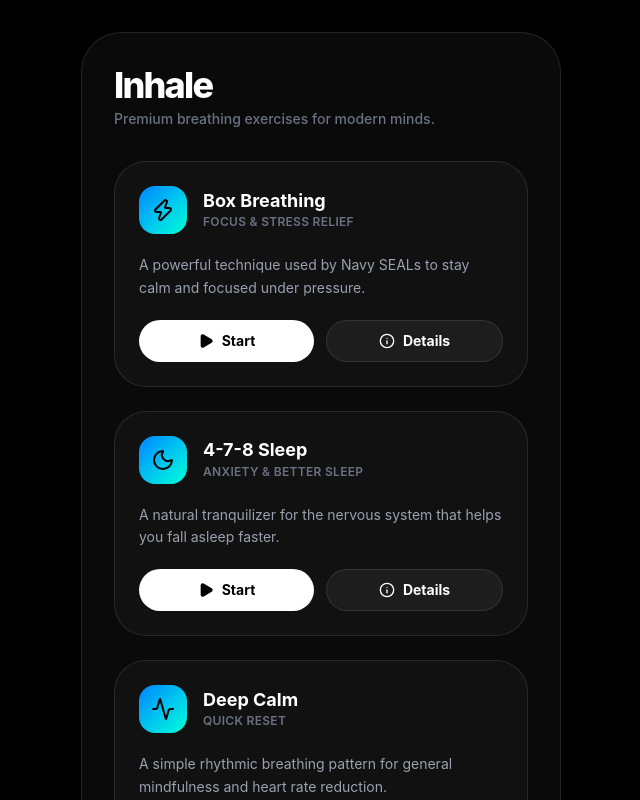
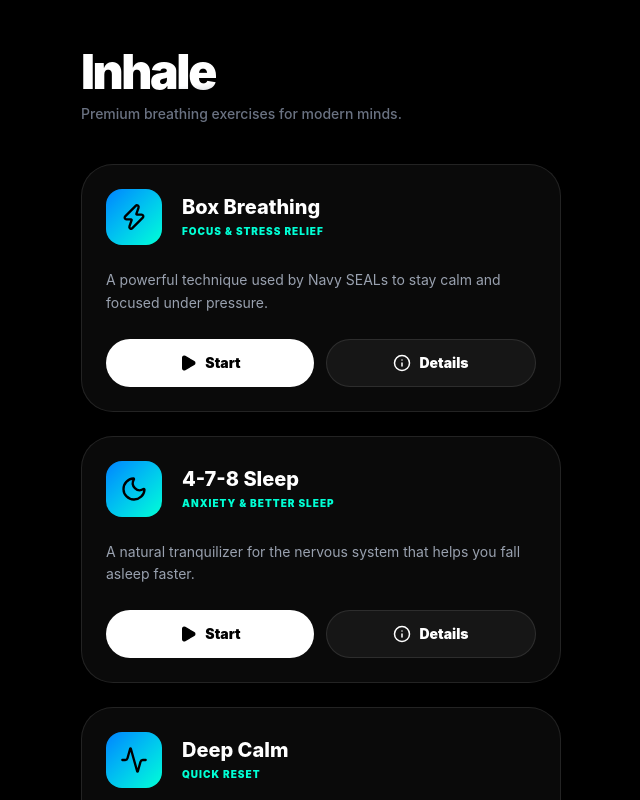
Before and after one commit to ajmalfaris11/Inhaler, a Next.js app: page / in a window 1280 px wide. Shown: the top 800 px of the page, without its empty margins (319-959 px from the left). Built offline with nearby package versions, Linux system fonts and the light colour scheme.

Commit message:
Remove outer container box for a cleaner open design

```diff
--- a/src/features/breathing/index.tsx
+++ b/src/features/breathing/index.tsx
@@ -33,17 +33,13 @@ export function BreathingExercise() {
   };
 
   return (
-    <div className="flex flex-col items-center w-full px-4 sm:px-0">
+    <div className="flex flex-col items-center w-full px-4 sm:px-0 max-w-[480px] mx-auto py-12">
       <AnimatePresence mode="wait">
         {view === 'home' && (
-          <div className="bg-surface border border-white/10 rounded-[40px] p-8 w-full max-auto max-w-[480px] mt-8 shadow-2xl">
-            <HomeView onStart={handleStart} onDetails={handleDetails} />
-          </div>
+          <HomeView onStart={handleStart} onDetails={handleDetails} />
         )}
         {view === 'exercise' && (
-          <div className="bg-surface border border-white/10 rounded-[40px] p-8 w-full max-auto max-w-[480px] mt-8 shadow-2xl">
-            <ExerciseView exercise={selectedExercise!} onBack={handleBack} />
-          </div>
+          <ExerciseView exercise={selectedExercise!} onBack={handleBack} />
         )}
       </AnimatePresence>
 
@@ -64,9 +60,10 @@ function HomeView({ onStart, onDetails }: { onStart: (ex: Exercise) => void; onD
       animate={{ opacity: 1, y: 0 }}
       exit={{ opacity: 0, y: -20 }}
       transition={{ duration: 0.4 }}
+      className="w-full"
     >
-      <h1 className="text-4xl font-extrabold tracking-tighter mb-1 bg-gradient-to-br from-white via-white to-gray-500 bg-clip-text text-transparent">Inhale</h1>
-      <p className="text-gray-500 text-sm font-medium mb-8">Premium breathing exercises for modern minds.</p>
+      <h1 className="text-5xl font-black tracking-tighter mb-2 bg-gradient-to-br from-white via-white to-gray-600 bg-clip-text text-transparent text-center sm:text-left">Inhale</h1>
+      <p className="text-gray-500 text-sm font-medium mb-10 text-center sm:text-left">Premium breathing exercises for modern minds.</p>
 
       {exercises.map((ex) => (
         <ExerciseCard key={ex.id} exercise={ex} onStart={() => onStart(ex)} onDetails={() => onDetails(ex)} />
@@ -79,14 +76,14 @@ function ExerciseCard({ exercise, onStart, onDetails }: { exercise: Exercise; on
   const Icon = IconMap[exercise.icon as keyof typeof IconMap] || Activity;
 
   return (
-    <div className="bg-white/[0.03] border border-white/10 rounded-[32px] p-6 mb-6 transition-all duration-400 hover:bg-surface-hover hover:border-accent-start/20 flex flex-col gap-5">
-      <div className="flex items-center gap-4">
-        <div className="w-12 h-12 rounded-2xl bg-gradient-to-br from-accent-start to-accent-end flex items-center justify-center shrink-0">
-          <Icon size={24} color="black" />
+    <div className="bg-surface border border-white/10 rounded-[32px] p-6 mb-6 transition-all duration-400 hover:bg-surface-hover hover:border-accent-start/20 flex flex-col gap-6 shadow-xl">
+      <div className="flex items-center gap-5">
+        <div className="w-14 h-14 rounded-2xl bg-gradient-to-br from-accent-start to-accent-end flex items-center justify-center shrink-0">
+          <Icon size={28} color="black" />
         </div>
         <div className="flex-1">
-          <div className="font-bold text-lg leading-tight">{exercise.name}</div>
-          <div className="text-xs text-gray-500 mt-0.5 uppercase tracking-wide font-semibold">{exercise.subtitle}</div>
+          <div className="font-extrabold text-xl leading-tight">{exercise.name}</div>
+          <div className="text-[10px] text-accent-end mt-1 uppercase tracking-widest font-black">{exercise.subtitle}</div>
         </div>
       </div>
 
@@ -95,12 +92,12 @@ function ExerciseCard({ exercise, onStart, onDetails }: { exercise: Exercise; on
       </p>
 
       <div className="flex gap-3 w-full">
-        <button className="flex-1 bg-white text-black hover:bg-gray-200 rounded-full py-2.5 px-4 font-bold text-sm flex items-center justify-center gap-2 transition-all" onClick={onStart}>
-          <Play size={16} fill="black" />
+        <button className="flex-1 bg-white text-black hover:bg-gray-200 rounded-full h-12 font-black text-sm flex items-center justify-center gap-2 transition-all active:scale-[0.97]" onClick={onStart}>
+          <Play size={18} fill="black" />
           Start
         </button>
-        <button className="flex-1 bg-white/5 border border-white/10 text-white hover:bg-white/10 rounded-full py-2.5 px-4 font-bold text-sm flex items-center justify-center gap-2 transition-all" onClick={onDetails}>
-          <Info size={16} />
+        <button className="flex-1 bg-white/5 border border-white/10 text-white hover:bg-white/10 rounded-full h-12 font-black text-sm flex items-center justify-center gap-2 transition-all active:scale-[0.97]" onClick={onDetails}>
+          <Info size={18} />
           Details
         </button>
       </div>
@@ -117,48 +114,48 @@ function DetailsView({ exercise, onBack, onStart }: { exercise: Exercise; onBack
       initial={{ y: '100%' }}
       animate={{ y: 0 }}
       exit={{ y: '100%' }}
-      transition={{ type: 'spring', damping: 25, stiffness: 200 }}
+      transition={{ type: 'spring', damping: 30, stiffness: 300 }}
       className="fixed inset-0 bg-background z-[100] overflow-y-auto flex flex-col"
     >
       {/* Hero Section */}
-      <div className="sticky top-0 z-20 h-[220px] sm:h-[250px] bg-surface flex flex-col items-center justify-center p-8 border-b border-white/10">
-        <div className="absolute inset-0 bg-gradient-to-br from-[#001a33] to-black opacity-50 z-[-1]" />
+      <div className="sticky top-0 z-20 h-[220px] sm:h-[280px] bg-surface flex flex-col items-center justify-center p-8 border-b border-white/10">
+        <div className="absolute inset-0 bg-gradient-to-br from-[#001a33] to-black opacity-60 z-[-1]" />
 
         <button onClick={onBack} className="absolute top-6 left-6 p-2 rounded-full bg-white/5 border border-white/10 hover:bg-white/10 transition-all">
-          <ArrowLeft size={20} />
+          <ArrowLeft size={22} />
         </button>
 
-        <div className="w-20 h-20 rounded-3xl bg-gradient-to-br from-accent-start to-accent-end flex items-center justify-center mb-5 shadow-[0_0_40px_rgba(0,130,255,0.4)]">
-          <Icon size={40} color="black" />
+        <div className="w-24 h-24 rounded-3xl bg-gradient-to-br from-accent-start to-accent-end flex items-center justify-center mb-6 shadow-[0_0_50px_rgba(0,130,255,0.4)]">
+          <Icon size={48} color="black" />
         </div>
 
-        <h1 className="text-4xl sm:text-5xl font-black tracking-tight text-center leading-none">
+        <h1 className="text-4xl sm:text-6xl font-black tracking-tighter text-center leading-none">
           {exercise.name}
         </h1>
       </div>
 
       {/* Content Section */}
       <div className="flex-1 p-8 sm:p-12 max-w-2xl mx-auto w-full">
-        <div className="mb-10">
-          <span className="block text-[10px] uppercase tracking-[0.2em] font-black text-accent-end mb-3">What is it?</span>
-          <p className="text-xl text-white font-medium leading-relaxed opacity-90">{exercise.description}</p>
+        <div className="mb-12">
+          <span className="block text-[10px] uppercase tracking-[0.25em] font-black text-accent-end mb-4">The Essence</span>
+          <p className="text-xl text-white font-semibold leading-relaxed opacity-95">{exercise.description}</p>
         </div>
 
-        <div className="mb-10">
-          <span className="block text-[10px] uppercase tracking-[0.2em] font-black text-accent-end mb-3">Instructions</span>
+        <div className="mb-12">
+          <span className="block text-[10px] uppercase tracking-[0.25em] font-black text-accent-end mb-4">Methodology</span>
           <p className="text-base text-gray-400 leading-relaxed font-medium">{exercise.howTo}</p>
         </div>
 
-        <div className="mb-10">
-          <span className="block text-[10px] uppercase tracking-[0.2em] font-black text-accent-end mb-3">Science</span>
+        <div className="mb-12">
+          <span className="block text-[10px] uppercase tracking-[0.25em] font-black text-accent-end mb-4">The Science</span>
           <p className="text-base text-gray-400 leading-relaxed font-medium">{exercise.why}</p>
         </div>
 
-        <div className="mb-12">
-          <span className="block text-[10px] uppercase tracking-[0.2em] font-black text-accent-end mb-3">Benefits</span>
-          <div className="flex flex-wrap gap-2">
+        <div className="mb-16">
+          <span className="block text-[10px] uppercase tracking-[0.25em] font-black text-accent-end mb-4">Core Benefits</span>
+          <div className="flex flex-wrap gap-3">
             {exercise.benefits.map((b, i) => (
-              <span key={i} className="flex items-center gap-2 px-4 py-2 bg-white/5 border border-white/10 rounded-full text-xs font-bold text-gray-300">
+              <span key={i} className="flex items-center gap-2.5 px-5 py-2.5 bg-white/5 border border-white/10 rounded-full text-xs font-black text-gray-300">
                 <CheckCircle2 size={14} className="text-accent-end" />
                 {b}
               </span>
@@ -166,18 +163,17 @@ function DetailsView({ exercise, onBack, onStart }: { exercise: Exercise; onBack
           </div>
         </div>
 
-        {/* Spacer for sticky bottom bar */}
-        <div className="h-20" />
+        <div className="h-24" />
       </div>
 
       {/* Sticky Bottom Bar */}
-      <div className="sticky bottom-0 w-full p-6 sm:p-8 bg-gradient-to-t from-background via-background/90 to-transparent z-30 flex justify-center">
+      <div className="sticky bottom-0 w-full p-6 sm:p-10 bg-gradient-to-t from-background via-background/95 to-transparent z-30 flex justify-center">
         <button
           onClick={onStart}
-          className="w-full max-w-md h-16 rounded-[24px] bg-gradient-to-br from-accent-start to-accent-end text-black font-black text-lg flex items-center justify-center gap-3 shadow-[0_10px_30px_rgba(0,130,255,0.2)] hover:scale-[1.02] active:scale-[0.98] transition-all"
+          className="w-full max-w-md h-16 rounded-[28px] bg-gradient-to-br from-accent-start to-accent-end text-black font-black text-xl flex items-center justify-center gap-3 shadow-[0_15px_40px_rgba(0,130,255,0.3)] hover:scale-[1.02] active:scale-[0.98] transition-all"
         >
-          <Play size={22} fill="black" />
-          Start Session
+          <Play size={24} fill="black" />
+          Begin Practice
         </button>
       </div>
     </motion.div>
@@ -194,21 +190,21 @@ function ExerciseView({ exercise, onBack }: { exercise: Exercise; onBack: () =>
       animate={{ opacity: 1, scale: 1 }}
       exit={{ opacity: 0, scale: 0.95 }}
       transition={{ duration: 0.4 }}
-      className="flex flex-col items-center"
+      className="flex flex-col items-center w-full"
     >
-      <div className="w-full flex justify-start">
-        <button onClick={onBack} className="flex items-center gap-2 text-sm text-gray-500 hover:text-white transition-colors">
-          <ArrowLeft size={18} />
-          Back
+      <div className="w-full flex justify-start mb-6">
+        <button onClick={onBack} className="flex items-center gap-2 text-sm font-bold text-gray-500 hover:text-white transition-colors">
+          <ArrowLeft size={20} />
+          Return
         </button>
       </div>
 
-      <h1 className="text-4xl font-black tracking-tight mt-4 text-center">{exercise.name}</h1>
-      <p className="text-gray-500 text-sm mb-8">{exercise.subtitle}</p>
+      <h1 className="text-5xl font-black tracking-tighter text-center leading-tight mb-2">{exercise.name}</h1>
+      <p className="text-accent-end text-[10px] uppercase tracking-widest font-black mb-12">{exercise.subtitle}</p>
 
       <BreathingCircle phase={phase} timer={timer} />
 
-      <div className="h-6 text-xl font-light text-center mt-8">
+      <div className="h-10 text-2xl font-light text-center mt-12">
         <AnimatePresence mode="wait">
           <motion.div
             key={phase}
@@ -216,6 +212,7 @@ function ExerciseView({ exercise, onBack }: { exercise: Exercise; onBack: () =>
             animate={{ opacity: 1, y: 0 }}
             exit={{ opacity: 0, y: -10 }}
             transition={{ duration: 0.3 }}
+            className="font-medium tracking-wide text-gray-300"
           >
             {isActive ? phase : 'Tap Start to Begin'}
           </motion.div>
@@ -224,7 +221,7 @@ function ExerciseView({ exercise, onBack }: { exercise: Exercise; onBack: () =>
 
       <BreathingControls isActive={isActive} toggle={toggle} reset={reset} />
 
-      <div className="mt-8 text-[10px] uppercase tracking-widest font-black text-gray-700">
+      <div className="mt-12 text-[10px] uppercase tracking-[0.3em] font-black text-gray-800">
         {cycleCount} Cycles Completed
       </div>
     </motion.div>
```
